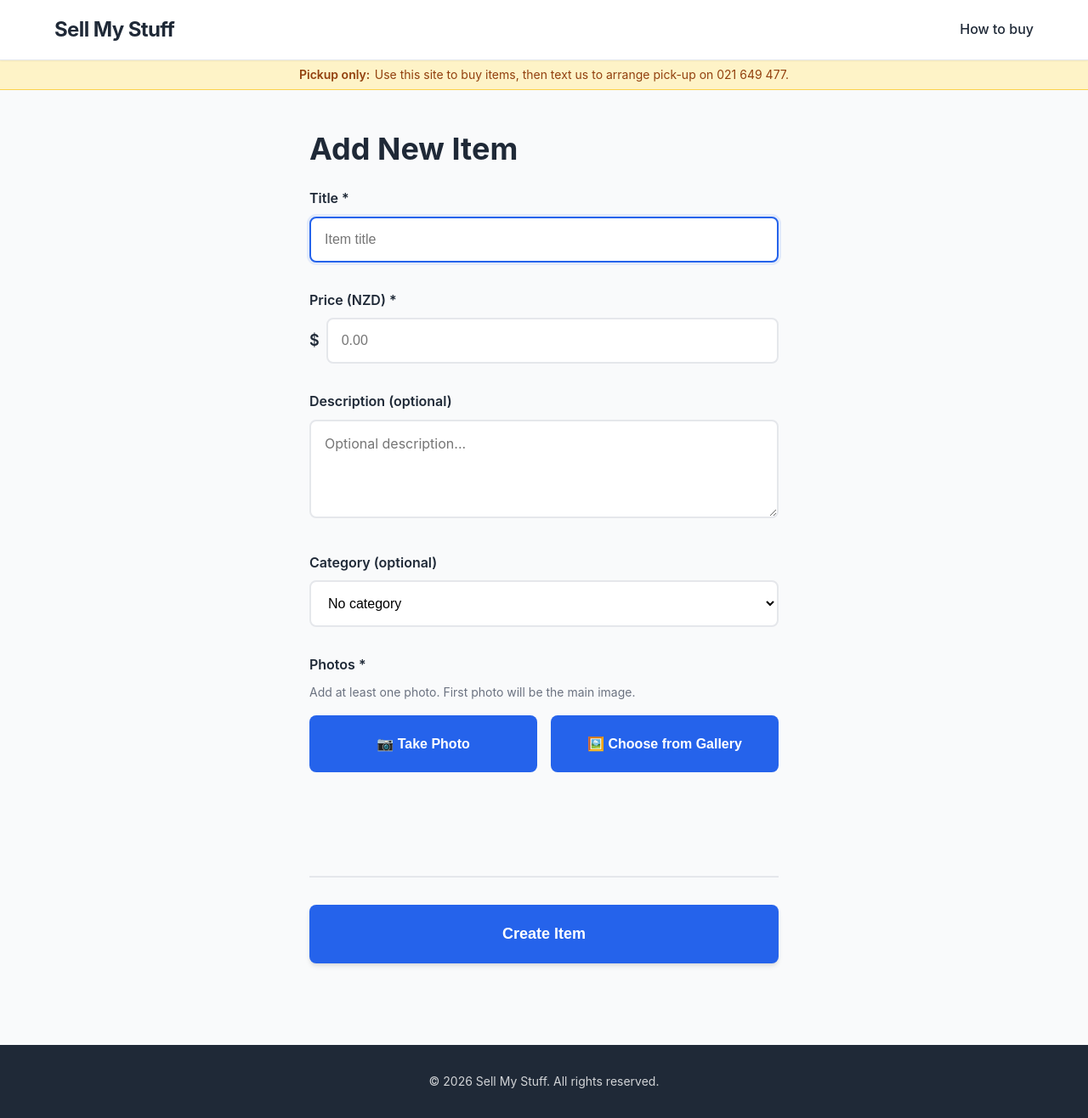
After one commit to brynwhyman/sell-my-stuff, a Django app: template templates/store/item_create.html in a window 1280 px wide. The commit adds this page. Shown: the whole page at 85% size. Run offline with Django 5.2, Linux system fonts and the light colour scheme; the template is opened without the code that fills it: values that come from a table or form of the project are taken from there, others are empty.

Commit message:
New form to create items

```diff
--- a/sellmystuff/settings.py
+++ b/sellmystuff/settings.py
@@ -194,6 +194,9 @@ EMAIL_HOST_PASSWORD = config('EMAIL_HOST_PASSWORD', default='')
 DEFAULT_FROM_EMAIL = config('DEFAULT_FROM_EMAIL', default='noreply@example.com')
 ADMIN_EMAIL = config('ADMIN_EMAIL', default='')  # Email address to receive sale notifications
 
+# Item upload password (simple authentication for mobile upload form)
+ITEM_UPLOAD_PASSWORD = config('ITEM_UPLOAD_PASSWORD', default='')
+
 # Email configuration (uses environment variables; works with SMTP on paid Render plans)
 EMAIL_BACKEND = 'django.core.mail.backends.smtp.EmailBackend'
 EMAIL_HOST = config('EMAIL_HOST', default='')
--- a/static/css/style.css
+++ b/static/css/style.css
@@ -760,3 +760,216 @@ button:focus-visible,
     outline: 2px solid var(--color-primary);
     outline-offset: 2px;
 }
+
+/* ===== ITEM CREATE FORM ===== */
+.item-create-form {
+    max-width: 600px;
+    margin: 0 auto;
+    padding: var(--spacing-lg) var(--spacing-sm);
+}
+
+.form-group {
+    margin-bottom: var(--spacing-lg);
+}
+
+.form-group label {
+    display: block;
+    font-weight: 600;
+    margin-bottom: var(--spacing-xs);
+    color: var(--color-text);
+    font-size: var(--font-size-base);
+}
+
+.form-input,
+.form-select,
+.form-textarea {
+    width: 100%;
+    padding: var(--spacing-sm);
+    font-size: var(--font-size-base);
+    border: 2px solid var(--color-border);
+    border-radius: var(--radius-md);
+    background-color: var(--color-bg-white);
+    transition: border-color var(--transition-base);
+    min-height: 48px; /* Touch-friendly */
+}
+
+.form-input:focus,
+.form-select:focus,
+.form-textarea:focus {
+    outline: none;
+    border-color: var(--color-primary);
+    box-shadow: 0 0 0 3px rgba(37, 99, 235, 0.1);
+}
+
+.form-textarea {
+    min-height: 100px;
+    resize: vertical;
+    font-family: inherit;
+}
+
+.form-error {
+    color: var(--color-danger);
+    font-size: var(--font-size-sm);
+    margin-top: var(--spacing-xs);
+}
+
+.image-upload-section {
+    margin-bottom: var(--spacing-lg);
+}
+
+.image-upload-buttons {
+    display: flex;
+    gap: var(--spacing-sm);
+    flex-wrap: wrap;
+    margin-bottom: var(--spacing-md);
+}
+
+.camera-button,
+.gallery-button {
+    flex: 1;
+    min-width: 140px;
+    padding: var(--spacing-md);
+    background-color: var(--color-primary);
+    color: white;
+    border: none;
+    border-radius: var(--radius-md);
+    font-size: var(--font-size-base);
+    font-weight: 600;
+    cursor: pointer;
+    transition: all var(--transition-base);
+    display: flex;
+    align-items: center;
+    justify-content: center;
+    gap: var(--spacing-xs);
+}
+
+.camera-button:hover,
+.gallery-button:hover {
+    background-color: var(--color-primary-dark);
+    transform: translateY(-2px);
+    box-shadow: var(--shadow-md);
+}
+
+.camera-button:active,
+.gallery-button:active {
+    transform: translateY(0);
+}
+
+.file-input-wrapper {
+    position: relative;
+    display: inline-block;
+    width: 100%;
+}
+
+.file-input-hidden {
+    position: absolute;
+    width: 0;
+    height: 0;
+    opacity: 0;
+    overflow: hidden;
+}
+
+.image-preview-grid {
+    display: grid;
+    grid-template-columns: repeat(auto-fill, minmax(100px, 1fr));
+    gap: var(--spacing-sm);
+    margin-top: var(--spacing-md);
+}
+
+.image-preview-item {
+    position: relative;
+    aspect-ratio: 1;
+    border-radius: var(--radius-md);
+    overflow: hidden;
+    background-color: var(--color-border-light);
+    cursor: pointer;
+    transition: transform var(--transition-base);
+}
+
+.image-preview-item:hover {
+    transform: scale(1.05);
+}
+
+.image-preview-item img {
+    width: 100%;
+    height: 100%;
+    object-fit: cover;
+}
+
+.image-preview-item .remove-btn {
+    position: absolute;
+    top: 4px;
+    right: 4px;
+    width: 28px;
+    height: 28px;
+    background-color: var(--color-danger);
+    color: white;
+    border: none;
+    border-radius: 50%;
+    cursor: pointer;
+    display: flex;
+    align-items: center;
+    justify-content: center;
+    font-size: 18px;
+    font-weight: bold;
+    line-height: 1;
+    z-index: 10;
+    transition: all var(--transition-base);
+}
+
+.image-preview-item .remove-btn:hover {
+    background-color: #dc2626;
+    transform: scale(1.1);
+}
+
+.image-preview-item .primary-badge {
+    position: absolute;
+    bottom: 4px;
+    left: 4px;
+    padding: 4px 8px;
+    background-color: var(--color-success);
+    color: white;
+    font-size: var(--font-size-xs);
+    font-weight: 600;
+    border-radius: var(--radius-sm);
+    z-index: 10;
+}
+
+.submit-section {
+    margin-top: var(--spacing-xl);
+    padding-top: var(--spacing-lg);
+    border-top: 2px solid var(--color-border);
+}
+
+.submit-button {
+    width: 100%;
+    padding: var(--spacing-md);
+    font-size: var(--font-size-lg);
+    min-height: 56px; /* Extra large for mobile */
+}
+
+/* Password check form */
+.password-check {
+    max-width: 400px;
+    margin: 0 auto;
+    padding: var(--spacing-xl) var(--spacing-sm);
+}
+
+.password-instructions {
+    color: var(--color-text-light);
+    margin-bottom: var(--spacing-lg);
+}
+
+.password-form {
+    margin-top: var(--spacing-lg);
+}
+
+@media (min-width: 640px) {
+    .item-create-form {
+        padding: var(--spacing-xl) var(--spacing-md);
+    }
+
+    .image-preview-grid {
+        grid-template-columns: repeat(auto-fill, minmax(120px, 1fr));
+    }
+}
--- /dev/null
+++ b/static/js/item_create.js
@@ -0,0 +1,134 @@
+/**
+ * JavaScript for mobile item creation form.
+ * Handles image selection, preview, and form submission.
+ */
+
+let selectedImages = [];
+
+/**
+ * Handle image selection from camera or gallery.
+ */
+function handleImageSelection(event) {
+    const files = Array.from(event.target.files);
+
+    files.forEach(file => {
+        // Validate file type
+        if (!file.type.startsWith('image/')) {
+            alert('Please select only image files');
+            return;
+        }
+
+        // Validate file size (max 5MB)
+        if (file.size > 5 * 1024 * 1024) {
+            alert('Image is too large. Please use images under 5MB');
+            return;
+        }
+
+        // Add to selected images
+        selectedImages.push(file);
+        updateImagePreview();
+    });
+
+    // Reset input so same file can be selected again
+    event.target.value = '';
+}
+
+/**
+ * Update the image preview grid.
+ */
+function updateImagePreview() {
+    const container = document.getElementById('image-preview-container');
+    container.innerHTML = '';
+
+    if (selectedImages.length === 0) {
+        return;
+    }
+
+    selectedImages.forEach((file, index) => {
+        const reader = new FileReader();
+        reader.onload = function(e) {
+            const previewItem = document.createElement('div');
+            previewItem.className = 'image-preview-item';
+            previewItem.dataset.index = index;
+
+            const img = document.createElement('img');
+            img.src = e.target.result;
+            img.alt = 'Preview';
+
+            const removeBtn = document.createElement('button');
+            removeBtn.type = 'button';
+            removeBtn.className = 'remove-btn';
+            removeBtn.innerHTML = '×';
+            removeBtn.onclick = () => removeImage(index);
+            removeBtn.setAttribute('aria-label', 'Remove image');
+
+            const primaryBadge = document.createElement('span');
+            primaryBadge.className = 'primary-badge';
+            primaryBadge.textContent = index === 0 ? 'Main' : '';
+
+            previewItem.appendChild(img);
+            previewItem.appendChild(removeBtn);
+            if (index === 0) {
+                previewItem.appendChild(primaryBadge);
+            }
+
+            // Make clickable to set as primary
+            previewItem.onclick = (e) => {
+                if (e.target !== removeBtn && e.target !== removeBtn.firstChild) {
+                    setPrimaryImage(index);
+                }
+            };
+
+            container.appendChild(previewItem);
+        };
+        reader.readAsDataURL(file);
+    });
+
+    // Update hidden input for form submission
+    updateFormInput();
+}
+
+/**
+ * Remove an image from selection.
+ */
+function removeImage(index) {
+    selectedImages.splice(index, 1);
+    updateImagePreview();
+}
+
+/**
+ * Set an image as primary (move to first position).
+ */
+function setPrimaryImage(index) {
+    if (index === 0) return; // Already primary
+
+    const image = selectedImages.splice(index, 1)[0];
+    selectedImages.unshift(image);
+    updateImagePreview();
+}
+
+/**
+ * Update the form's file input with selected images.
+ * Note: We'll use FormData in the form submission handler.
+ */
+function updateFormInput() {
+    // The actual file upload will be handled via FormData on submit
+    // This function is here for potential future use
+}
+
+/**
+ * Initialize on page load.
+ */
+document.addEventListener('DOMContentLoaded', function() {
+    // Set up file inputs
+    const cameraInput = document.getElementById('camera-input');
+    const galleryInput = document.getElementById('gallery-input');
+
+    if (cameraInput) {
+        cameraInput.addEventListener('change', handleImageSelection);
+    }
+
+    if (galleryInput) {
+        galleryInput.addEventListener('change', handleImageSelection);
+    }
+});
--- /dev/null
+++ b/store/forms.py
@@ -0,0 +1,56 @@
+"""
+Forms for item creation.
+"""
+from django import forms
+from .models import Item, Category, ItemImage
+from decimal import Decimal
+
+
+class ItemCreateForm(forms.ModelForm):
+    """Form for creating items with mobile-optimized fields."""
+
+    # Make description optional
+    description = forms.CharField(
+        required=False,
+        widget=forms.Textarea(attrs={
+            'rows': 4,
+            'placeholder': 'Optional description...',
+            'class': 'form-input form-textarea',
+        })
+    )
+
+    # Category is optional
+    category = forms.ModelChoiceField(
+        queryset=Category.objects.all().order_by('order', 'name'),
+        required=False,
+        empty_label='No category',
+        widget=forms.Select(attrs={
+            'class': 'form-input form-select',
+        })
+    )
+
+    class Meta:
+        model = Item
+        fields = ['title', 'description', 'category', 'price_amount', 'currency']
+        widgets = {
+            'title': forms.TextInput(attrs={
+                'class': 'form-input',
+                'placeholder': 'Item title',
+                'autofocus': True,
+            }),
+            'price_amount': forms.NumberInput(attrs={
+                'class': 'form-input',
+                'placeholder': '0.00',
+                'step': '0.01',
+                'min': '0.01',
+            }),
+            'currency': forms.Select(attrs={
+                'class': 'form-input form-select',
+            }),
+        }
+
+    def __init__(self, *args, **kwargs):
+        super().__init__(*args, **kwargs)
+        # Set default currency to NZD
+        if not self.instance.pk:
+            self.fields['currency'].initial = 'NZD'
--- a/store/models.py
+++ b/store/models.py
@@ -94,6 +94,11 @@ class Item(models.Model):
     def __str__(self):
         return self.title
 
+    def get_absolute_url(self):
+        """Return the URL for this item's detail page."""
+        from django.urls import reverse
+        return reverse('store:item_detail', kwargs={'pk': self.pk})
+
     def save(self, *args, **kwargs):
         """Auto-generate slug from title if not provided."""
         if not self.slug:
--- a/store/urls.py
+++ b/store/urls.py
@@ -8,5 +8,6 @@ urlpatterns = [
     path('', views.ItemListView.as_view(), name='item_list'),
     path('item/<int:pk>/', views.ItemDetailView.as_view(), name='item_detail'),
     path('how-to-buy/', views.HowToBuyView.as_view(), name='how_to_buy'),
+    path('add-item/', views.ItemCreateView.as_view(), name='item_create'),
     path('webhooks/stripe/', webhooks.stripe_webhook, name='stripe_webhook'),
 ]
--- a/templates/base.html
+++ b/templates/base.html
@@ -16,6 +16,9 @@
                 <a href="{% url 'store:item_list' %}" class="logo">Sell My Stuff</a>
                 <ul class="nav-links">
                     <li><a href="{% url 'store:how_to_buy' %}">How to buy</a></li>
+                    {% if request.session.item_upload_authenticated %}
+                    <li><a href="{% url 'store:item_create' %}" class="nav-link-add">Add Item</a></li>
+                    {% endif %}
                 </ul>
             </div>
         </nav>
--- /dev/null
+++ b/templates/store/item_create.html
@@ -0,0 +1,154 @@
+{% extends 'base.html' %}
+{% load static %}
+
+{% block title %}Add Item - {{ block.super }}{% endblock %}
+
+{% block extra_css %}{% endblock %}
+
+{% block content %}
+<div class="item-create-form">
+    <h1>Add New Item</h1>
+
+    <form method="post" enctype="multipart/form-data" id="item-create-form">
+        {% csrf_token %}
+
+        <div class="form-group">
+            <label for="{{ form.title.id_for_label }}">Title *</label>
+            {{ form.title }}
+            {% if form.title.errors %}
+                <div class="form-error">{{ form.title.errors }}</div>
+            {% endif %}
+        </div>
+
+        <div class="form-group">
+            <label for="{{ form.price_amount.id_for_label }}">Price (NZD) *</label>
+            <div style="display: flex; align-items: center; gap: var(--spacing-xs);">
+                <span style="font-size: var(--font-size-lg); font-weight: 600;">$</span>
+                {{ form.price_amount }}
+            </div>
+            {% if form.price_amount.errors %}
+                <div class="form-error">{{ form.price_amount.errors }}</div>
+            {% endif %}
+        </div>
+
+        <div class="form-group">
+            <label for="{{ form.description.id_for_label }}">Description (optional)</label>
+            {{ form.description }}
+            {% if form.description.errors %}
+                <div class="form-error">{{ form.description.errors }}</div>
+            {% endif %}
+        </div>
+
+        <div class="form-group">
+            <label for="{{ form.category.id_for_label }}">Category (optional)</label>
+            {{ form.category }}
+            {% if form.category.errors %}
+                <div class="form-error">{{ form.category.errors }}</div>
+            {% endif %}
+        </div>
+
+        <div class="form-group image-upload-section">
+            <label>Photos *</label>
+            <p style="font-size: var(--font-size-sm); color: var(--color-text-light); margin-bottom: var(--spacing-sm);">
+                Add at least one photo. First photo will be the main image.
+            </p>
+
+            <div class="image-upload-buttons">
+                <button type="button" class="camera-button" onclick="document.getElementById('camera-input').click()">
+                    📷 Take Photo
+                </button>
+                <button type="button" class="gallery-button" onclick="document.getElementById('gallery-input').click()">
+                    🖼️ Choose from Gallery
+                </button>
+            </div>
+
+            <div class="file-input-wrapper">
+                <input
+                    type="file"
+                    id="camera-input"
+                    accept="image/*"
+                    capture="environment"
+                    multiple
+                    class="file-input-hidden"
+                    onchange="handleImageSelection(event)"
+                >
+                <input
+                    type="file"
+                    id="gallery-input"
+                    accept="image/*"
+                    multiple
+                    class="file-input-hidden"
+                    onchange="handleImageSelection(event)"
+                >
+            </div>
+
+            <div id="image-preview-container" class="image-preview-grid"></div>
+        </div>
+
+        <div class="submit-section">
+            <button type="submit" class="btn btn-primary submit-button" id="submit-btn">Create Item</button>
+        </div>
+    </form>
+</div>
+
+<script src="{% static 'js/item_create.js' %}"></script>
+<script>
+// Handle form submission with images
+document.addEventListener('DOMContentLoaded', function() {
+    const form = document.getElementById('item-create-form');
+    if (!form) return;
+
+    form.addEventListener('submit', function(e) {
+        if (typeof selectedImages === 'undefined' || selectedImages.length === 0) {
+            e.preventDefault();
+            alert('Please add at least one photo');
+            return false;
+        }
+
+        // Create FormData and append files
+        const formData = new FormData(form);
+
+        // Remove any existing images from FormData
+        formData.delete('images');
+
+        // Append all selected images
+        selectedImages.forEach((file) => {
+            formData.append('images', file);
+        });
+
+        // Show loading state
+        const submitBtn = document.getElementById('submit-btn');
+        submitBtn.disabled = true;
+        submitBtn.textContent = 'Creating...';
+
+        // Submit the form with files using fetch
+        fetch(form.action, {
+            method: 'POST',
+            body: formData,
+            headers: {
+                'X-CSRFToken': formData.get('csrfmiddlewaretoken')
+            }
+        })
+        .then(response => {
+            if (response.redirected) {
+                window.location.href = response.url;
+            } else {
+                return response.text().then(html => {
+                    document.open();
+                    document.write(html);
+                    document.close();
+                });
+            }
+        })
+        .catch(error => {
+            console.error('Error:', error);
+            submitBtn.disabled = false;
+            submitBtn.textContent = 'Create Item';
+            alert('Error creating item. Please try again.');
+        });
+
+        e.preventDefault();
+    });
+});
+</script>
+{% endblock %}
```
Also changed, not shown: store/views.py (+81 -3 lines), templates/store/password_check.html (added, +35 -0 lines).
